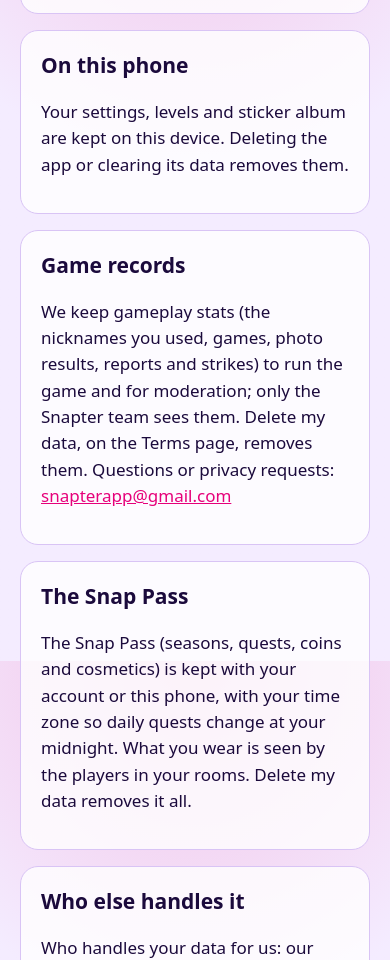
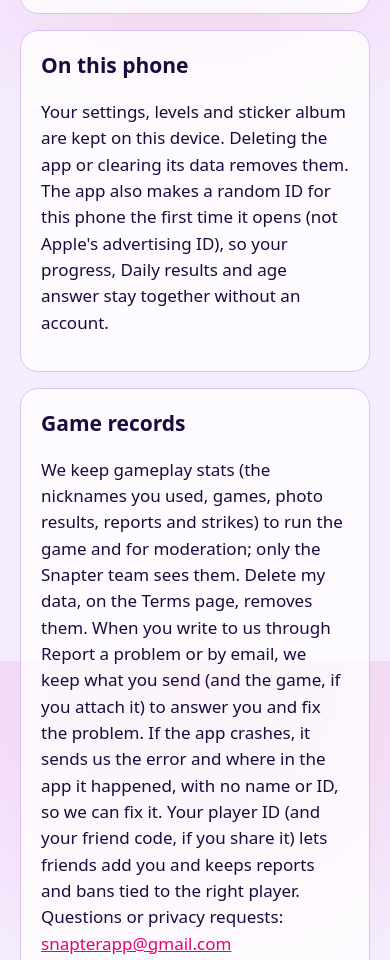
Before and after one commit to Snapterapp/snapterapp.github.io, a plain HTML site: page privacy.html in a window 390 px wide. Shown: the part 1871-2831 px from the top of the page. Drawn offline with Linux system fonts and the light colour scheme.

Commit message:
Privacy: why we keep each kind of data: the phone's random ID, your player ID and friend code, what you send us, crash reports, purchases and a host's own packs

```diff
--- a/privacy.html
+++ b/privacy.html
@@ -33,15 +33,15 @@
 </section>
 <section id="on-this-phone">
 <h2>On this phone</h2>
-<p>Your settings, levels and sticker album are kept on this device. Deleting the app or clearing its data removes them.</p>
+<p>Your settings, levels and sticker album are kept on this device. Deleting the app or clearing its data removes them. The app also makes a random ID for this phone the first time it opens (not Apple's advertising ID), so your progress, Daily results and age answer stay together without an account.</p>
 </section>
 <section id="game-records">
 <h2>Game records</h2>
-<p>We keep gameplay stats (the nicknames you used, games, photo results, reports and strikes) to run the game and for moderation; only the Snapter team sees them. Delete my data, on the Terms page, removes them. Questions or privacy requests: <a href="mailto:snapterapp@gmail.com">snapterapp@gmail.com</a></p>
+<p>We keep gameplay stats (the nicknames you used, games, photo results, reports and strikes) to run the game and for moderation; only the Snapter team sees them. Delete my data, on the Terms page, removes them. When you write to us through Report a problem or by email, we keep what you send (and the game, if you attach it) to answer you and fix the problem. If the app crashes, it sends us the error and where in the app it happened, with no name or ID, so we can fix it. Your player ID (and your friend code, if you share it) lets friends add you and keeps reports and bans tied to the right player. Questions or privacy requests: <a href="mailto:snapterapp@gmail.com">snapterapp@gmail.com</a></p>
 </section>
 <section id="the-snap-pass">
 <h2>The Snap Pass</h2>
-<p>The Snap Pass (seasons, quests, coins and cosmetics) is kept with your account or this phone, with your time zone so daily quests change at your midnight. What you wear is seen by the players in your rooms. Delete my data removes it all.</p>
+<p>The Snap Pass (seasons, quests, coins and cosmetics) is kept with your account or this phone, with your time zone so daily quests change at your midnight. What you wear is seen by the players in your rooms. Delete my data removes it all. When you buy the Host Pass, coins or an item, Apple sends us a record of the purchase (its transaction number, the product and, for the Host Pass, whether it's in a trial, renewing, cancelled or refunded); we keep it with your account or phone so what you bought works on every device. We never see your card. A host's own packs (their names and items) are kept the same way, so they can use them again.</p>
 </section>
 <section id="who-else-handles-it">
 <h2>Who else handles it</h2>
```
